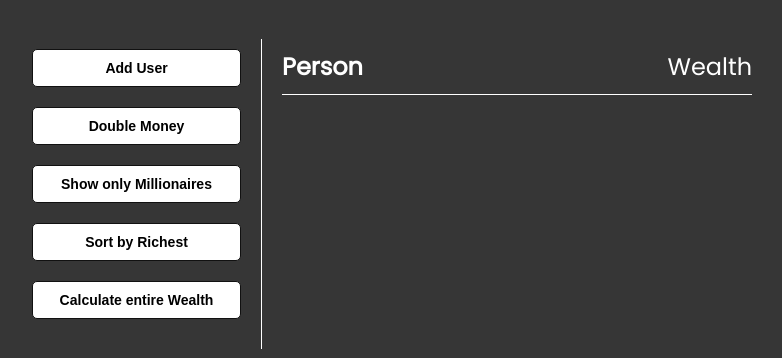
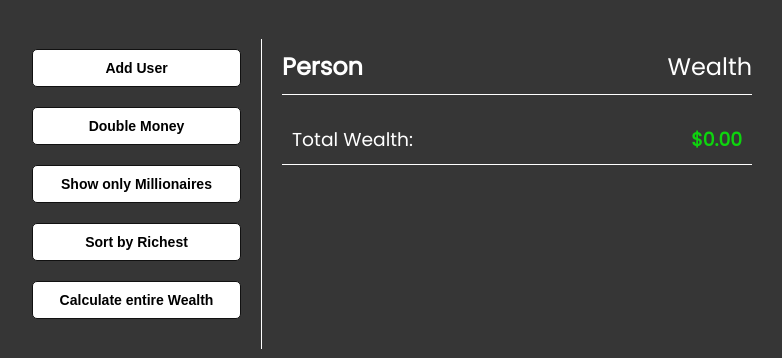
Before and after one commit to alext1112/wealthTracker, a plain HTML site: page index.html in a window 1280 px wide. Both pictures are taken after a click on the button "Calculate entire Wealth". Shown: the part 72-430 px from the top of the page, without its empty margins (248-1030 px from the left). Drawn offline with Linux system fonts and the light colour scheme; no server answers.

Commit message:
added reduce function/ styled CSS

```diff
--- a/index.html
+++ b/index.html
@@ -14,7 +14,7 @@
       <button id="double">Double Money</button>
       <button id="show-millionaires">Show only Millionaires</button>
       <button id="sort">Sort by Richest</button>
-      <button id="calculate_wealth">Calculate entire Wealth</button>
+      <button id="calculate-wealth">Calculate entire Wealth</button>
     </aside>
 
     <main id="main">
--- a/script.js
+++ b/script.js
@@ -52,6 +52,16 @@ function showMillionaires() {
   updateDOM();
 }
 
+// Calculate the total wealth
+function calculateWealth() {
+  const wealth = data.reduce((acc, user) => (acc += user.money), 0);
+
+  const wealthEl = document.createElement('div');
+  wealthEl.innerHTML = `<h3>Total Wealth: <strong>${formatMoney(wealth)}</strong></h3>`;
+  main.appendChild(wealthEl);
+}
+
+
 // Add new obj to data arr
 function addData(obj) {
   data.push(obj);
@@ -90,3 +100,4 @@ addUserBtn.addEventListener('click', getRandomUser);
 doubleBtn.addEventListener('click', doubleMoney);
 sortBtn.addEventListener('click', sortByRichest);
 showMillionaireBtn.addEventListener('click', showMillionaires);
+calculateWealthBtn.addEventListener('click', calculateWealth);
--- a/style.css
+++ b/style.css
@@ -61,13 +61,16 @@ h2 {
 }
 
 h3 {
-  border-bottom: 1px solid #111;
+  border-bottom: 1px solid white;
   padding: 10px;
   display: flex;
   justify-content: space-between;
   font-weight: 300;
   margin: 20px 0 0;
-  background-color: white;
+}
+
+h3 strong {
+  color: rgb(14, 212, 14);
 }
 
 .person {
```
